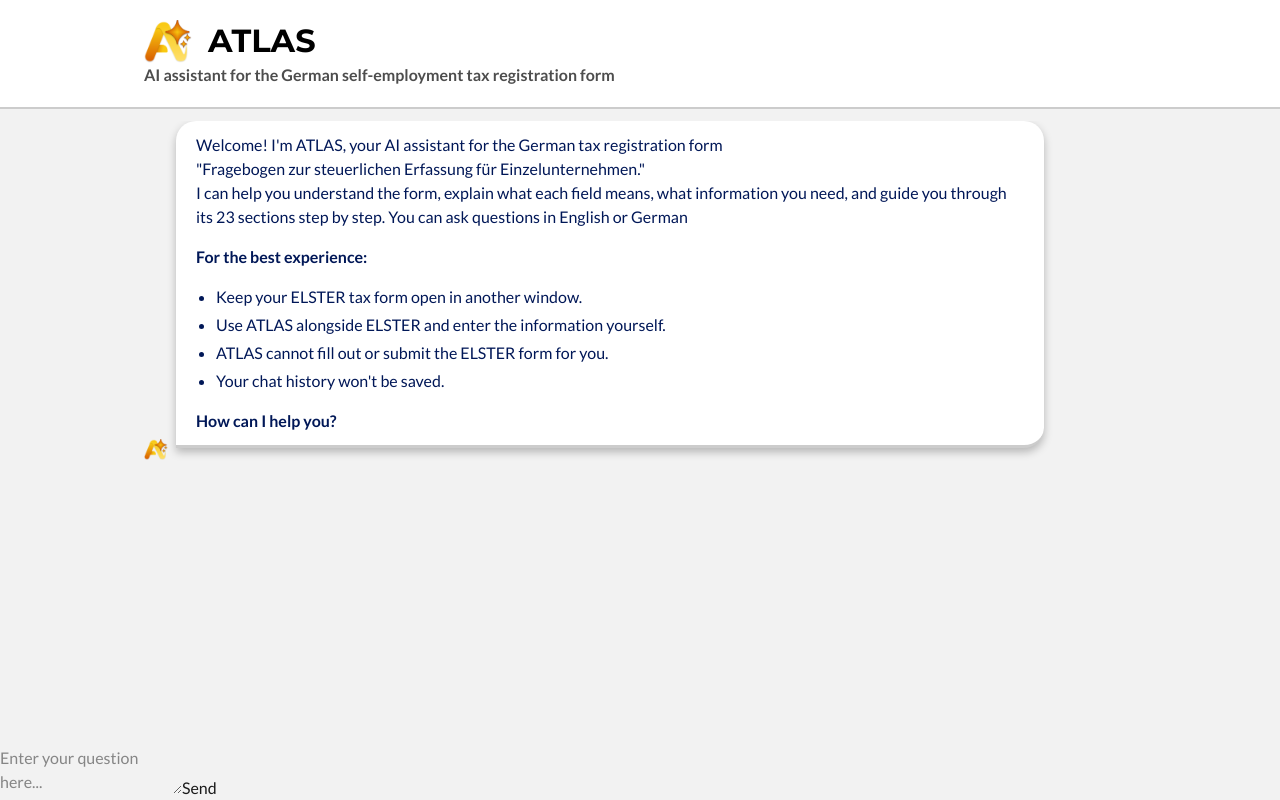
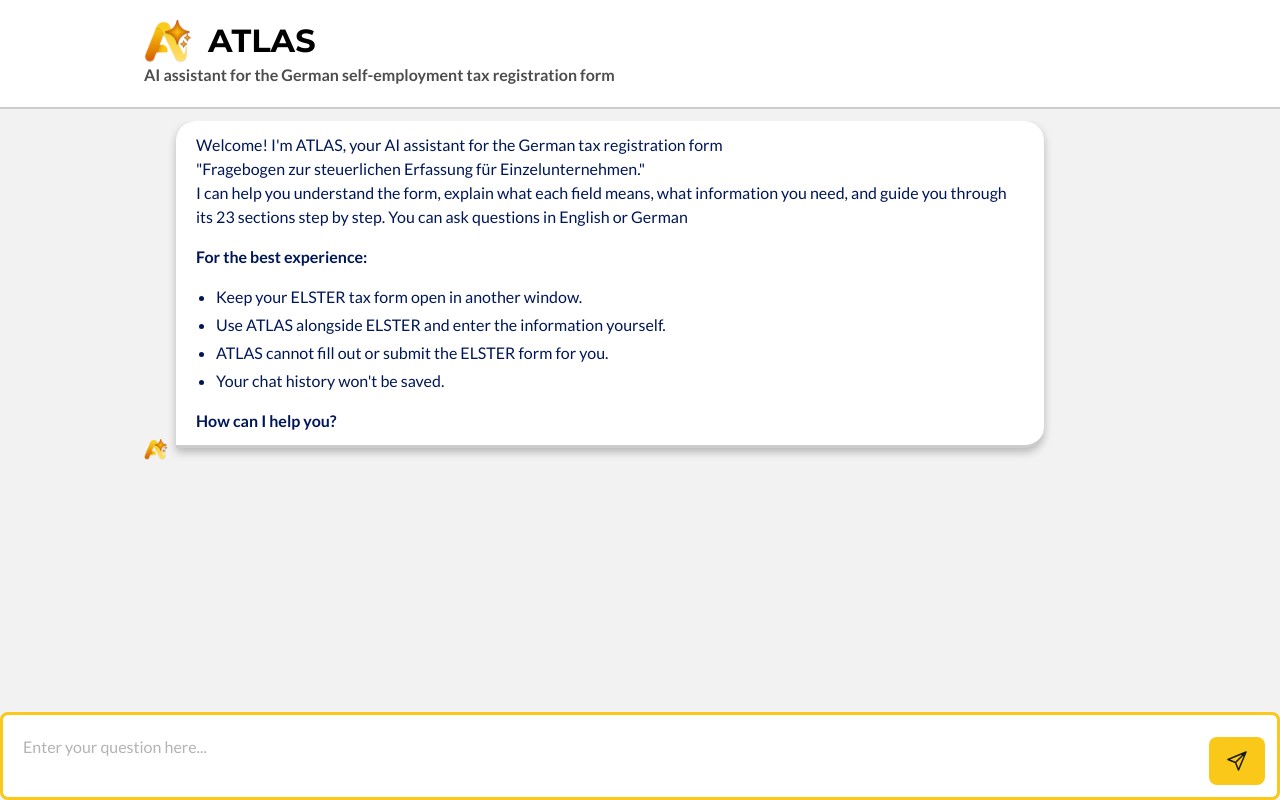
Before and after one commit to ReDILABMunich/Helferei, a React (Vite) app in the folder frontend/: page / in a window 1280 px wide. Built offline with nearby package versions, Linux system fonts and the light colour scheme.

Commit message:
Style the message input

```diff
--- a/frontend/src/components/MessageInput.tsx
+++ b/frontend/src/components/MessageInput.tsx
@@ -23,15 +23,24 @@
   }
 
   return (
-    <div>
+    <div className="flex items-end pt-2 pr-3 pb-3 pl-2 bg-white border-3 border-brand-500 rounded-8">
       <textarea
+        className="flex-1 h-15.5 pt-3 px-3 resize-none outline-none text-body placeholder:text-neutral-300"
         value={text}
         onChange={(event) => setText(event.target.value)}
         onKeyDown={handleKeyDown}
         placeholder={en.inputPlaceholder}
       />
-      <button type="button" onClick={submit}>
-        {en.send}
+      <button
+        type="button"
+        aria-label={en.send}
+        onClick={submit}
+        className="flex justify-center items-center w-14 h-12 px-4 py-3 bg-brand-500 rounded-8"
+      >
+        {/* Placeholder until the icon library (FE-8). */}
+        <svg viewBox="0 0 24 24" aria-hidden="true" className="w-6">
+          <path d="M21 3 L3 10.5 L10.5 13.5 L13.5 21 Z M10.5 13.5 L21 3" fill="none" stroke="currentColor" strokeWidth="1.5" strokeLinejoin="round" />
+        </svg>
       </button>
     </div>
   );
```
